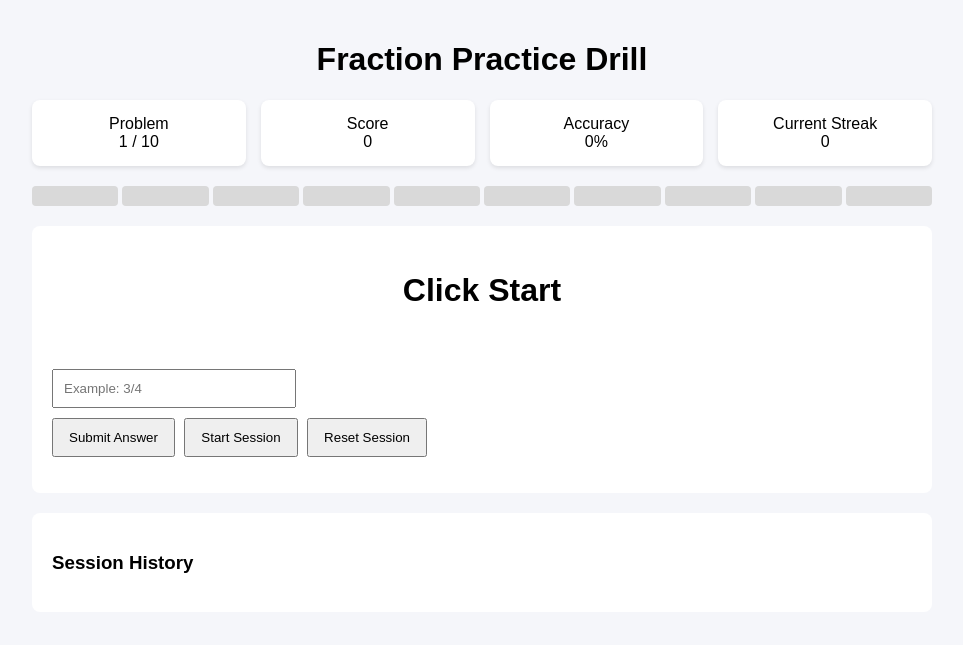
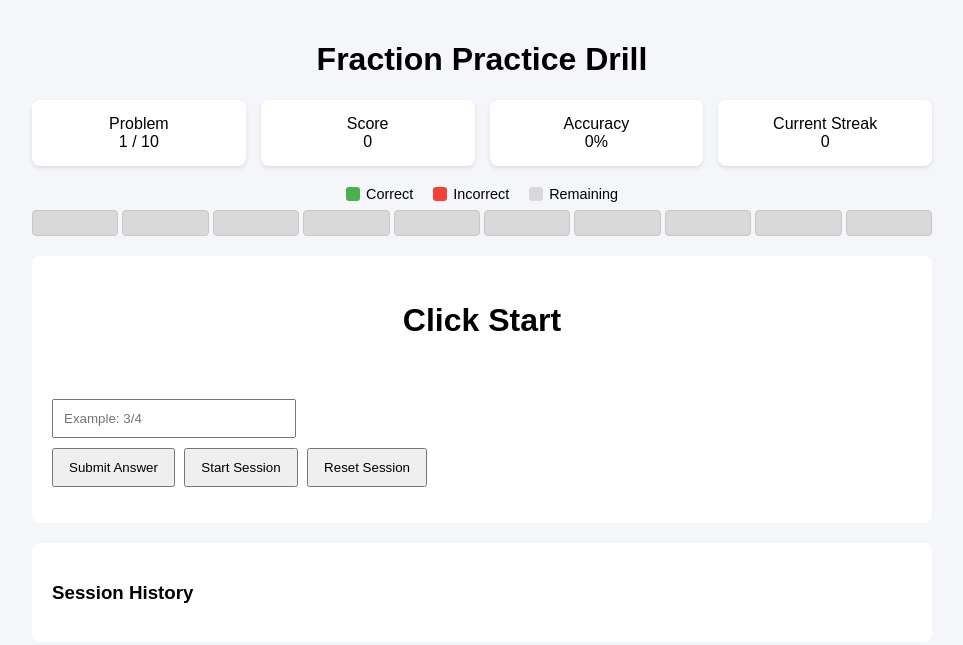
Before and after one commit to hamiltonj10/fraction-drill, a plain HTML site: page index.html in a window 1280 px wide. Shown: the whole page, without its empty margins (158-1121 px from the left). Drawn offline with Linux system fonts and the light colour scheme.

Commit message:
Updated progress bar to have tooltips and added a legend for it

```diff
--- a/fraction.js
+++ b/fraction.js
@@ -204,6 +204,9 @@ function updateProgressBar() {
             segment.classList.add(
                 "correct"
             );
+
+            segment.title =
+                `Question ${i + 1}: Correct`;
         }
 
         if (
@@ -213,6 +216,17 @@ function updateProgressBar() {
             segment.classList.add(
                 "incorrect"
             );
+
+            segment.title =
+                `Question ${i + 1}: Incorrect`;
+        }
+
+        if (
+            session.questionResults[i]
+            === undefined
+        ) {
+            segment.title =
+                `Question ${i + 1}: Not Answered`;
         }
 
         container.appendChild(
--- a/index.html
+++ b/index.html
@@ -27,6 +27,23 @@
             	<div id="streakValue">0</div>
         	</div>
     	</div>
+		<div class="progress-legend">
+			<span class="legend-item">
+				<span class="legend-color correct"></span>
+				Correct
+			</span>
+
+			<span class="legend-item">
+				<span class="legend-color incorrect"></span>
+				Incorrect
+			</span>
+
+			<span class="legend-item">
+				<span class="legend-color unanswered"></span>
+				Remaining
+				</span>
+		</div>
+
         <div
             id="progressBar"
             class="progress-segments"
--- a/style.css
+++ b/style.css
@@ -136,16 +136,56 @@ button {
 
 .progress-segment {
     flex: 1;
-    height: 20px;
+    height: 24px;
     background: #d9d9d9;
     border-radius: 4px;
-    transition: background-color 0.3s;
+    transition: background-color 0.3s ease;
+    border: 1px solid #c7c7c7;
 }
 
 .progress-segment.correct {
     background: #4caf50;
+    border-color: #388e3c;
 }
 
 .progress-segment.incorrect {
     background: #f44336;
+    border-color: #d32f2f;
 }
+
+/* =====================================
+   Progress Legend
+   ===================================== */
+
+.progress-legend {
+    display: flex;
+    justify-content: center;
+    gap: 20px;
+    margin-bottom: 8px;
+    font-size: 0.9rem;
+}
+
+.legend-item {
+    display: flex;
+    align-items: center;
+    gap: 6px;
+}
+
+.legend-color {
+    width: 14px;
+    height: 14px;
+    border-radius: 3px;
+    display: inline-block;
+}
+
+.legend-color.correct {
+    background: #4caf50;
+}
+
+.legend-color.incorrect {
+    background: #f44336;
+}
+
+.legend-color.unanswered {
+    background: #d9d9d9;
+}
```
